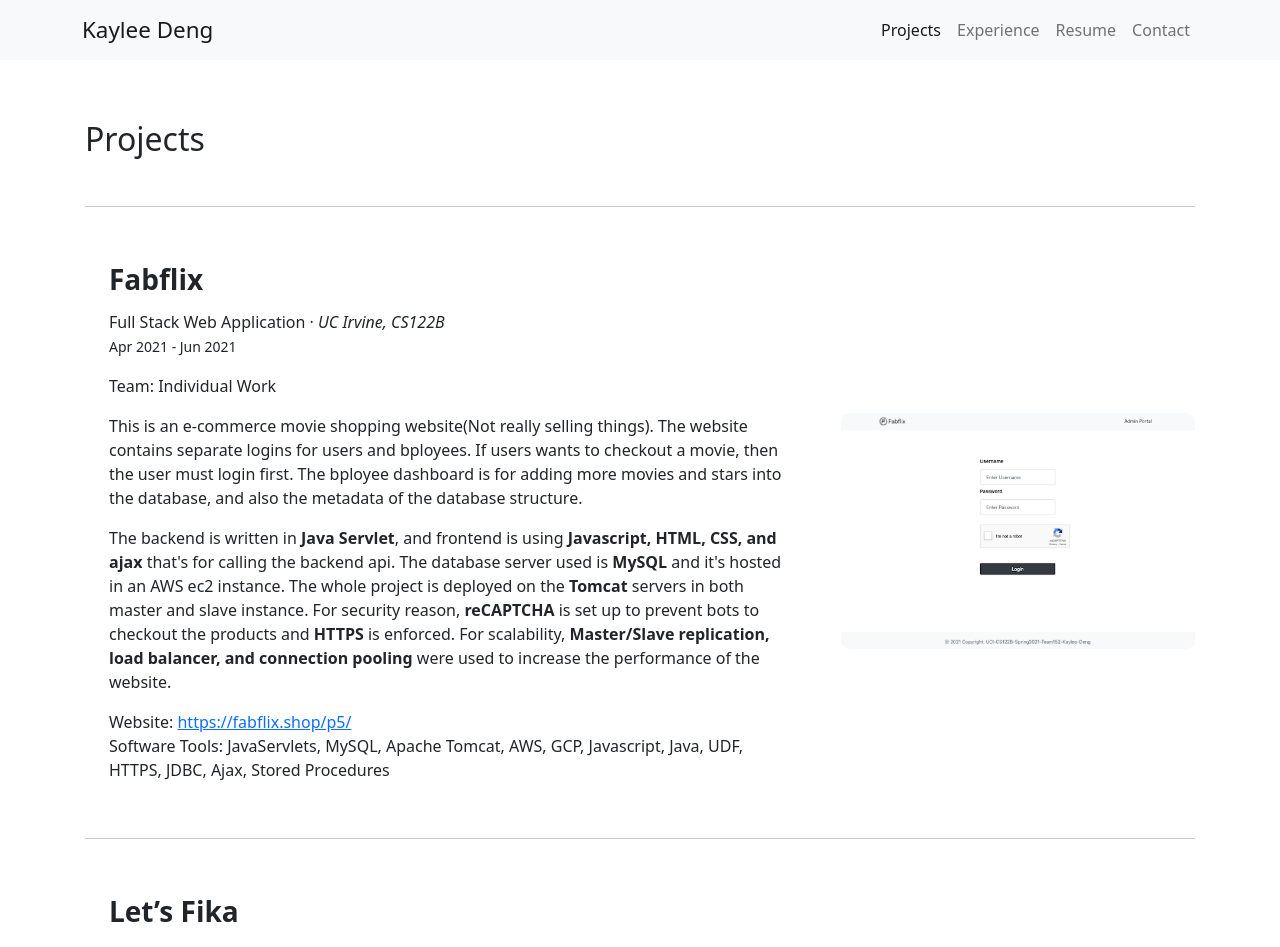
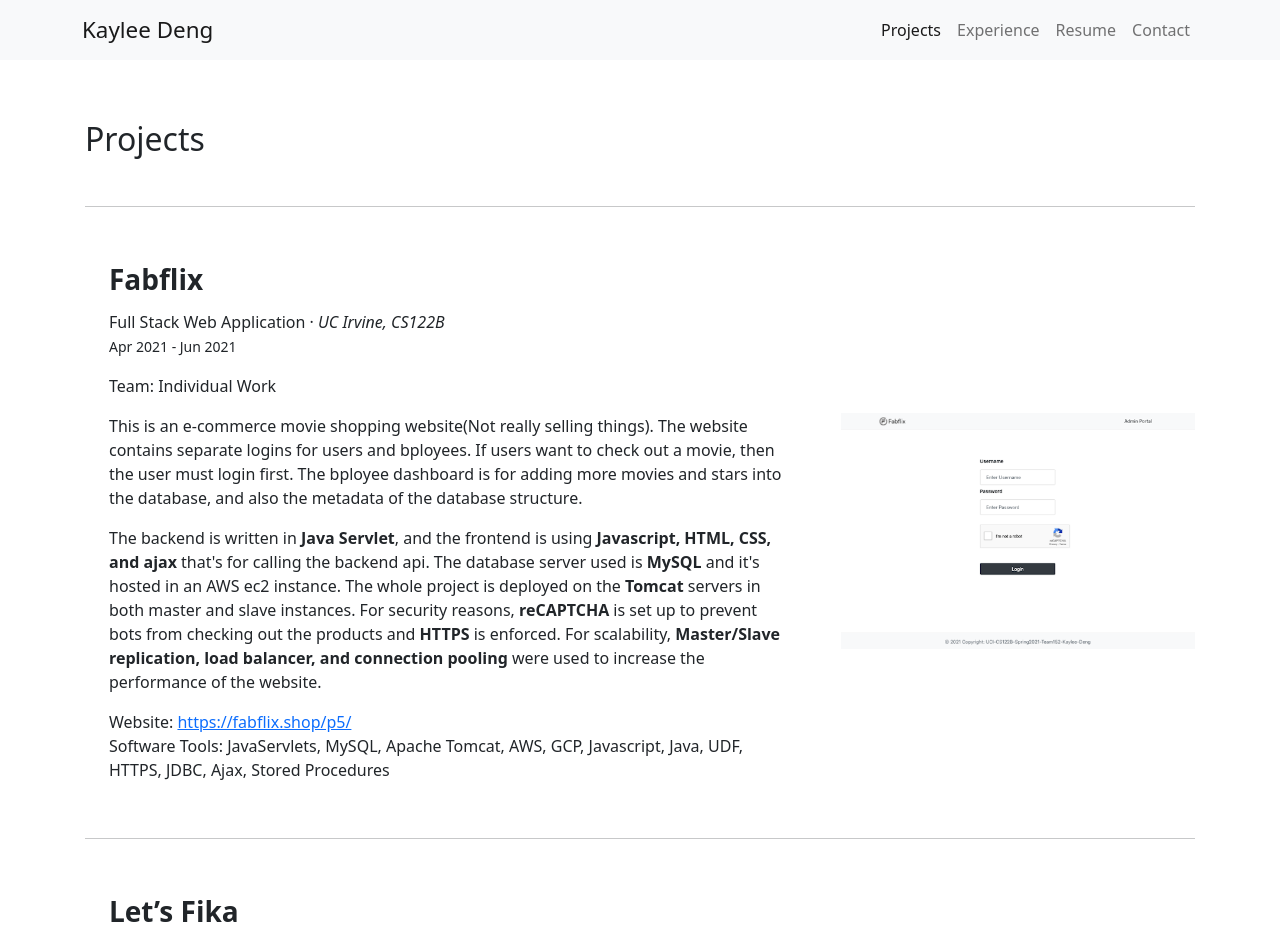
Before and after one commit to bikaylee/Portfolio, a Jekyll site: the page built from index.md, in a window 1280 px wide. Shown: the top 947 px of the page. Built offline with Jekyll 4.4.1, drawn with Linux system fonts in a browser that asks for light colours; some of the changed text lies outside the part shown.

Commit message:
finalize

```diff
--- a/css/custom.css
+++ b/css/custom.css
@@ -60,7 +60,6 @@ code {
 }
 
 img {
-  border-radius: 3%;
   max-height: 80%;
   max-width: 100%;
 }
--- a/index.md
+++ b/index.md
@@ -12,15 +12,36 @@ title: Project
 <div class="row">
     <div class="col-sm-8" >
         <div class="container">
-            <h3> Fabflix </h3>
-            <p>Full Stack Web Application &middot; <i>UC Irvine, CS122B</i><br>
-            <small>Apr 2021 - Jun 2021</small></p>
-            <p>Team: Individual Work</p>
-            <p>This is an e-commerce movie shopping website(Not really selling things). The website contains separate logins for users and bployees. If users wants to checkout a movie, then the user must login first. The bployee dashboard is for adding more movies and stars into the database, and also the metadata of the database structure.</p>
-            <p>The backend is written in <b>Java Servlet</b>, and frontend is using <b>Javascript, HTML, CSS, and ajax</b> that's for calling the backend api. The database server used is <b>MySQL</b> and it's hosted in an AWS ec2 instance. The whole project is deployed on the <b>Tomcat</b> servers in both master and slave instance. For security reason, <b>reCAPTCHA</b> is set up to prevent bots to checkout the products and <b>HTTPS</b> is enforced. For scalability, <b>Master/Slave replication, load
-            balancer, and connection pooling</b> were used to increase the performance of the website.</p>
-            <p>Website: <a href="https://fabflix.shop/p5/">https://fabflix.shop/p5/</a> <br>
-            Software Tools: JavaServlets, MySQL, Apache Tomcat, AWS, GCP, Javascript, Java, UDF, HTTPS, JDBC, Ajax, Stored Procedures</p>
+            <h3>
+                Fabflix
+            </h3>
+            <p>
+                Full Stack Web Application &middot;
+                <i>
+                    UC Irvine, CS122B
+                </i>
+                <br>
+                <small>
+                    Apr 2021 - Jun 2021
+                </small>
+            </p>
+            <p>
+                Team: Individual Work
+            </p>
+            <p>
+                This is an e-commerce movie shopping website(Not really selling things). The website contains separate logins for users and bployees. If users want to check out a movie, then the user must login first. The bployee dashboard is for adding more movies and stars into the database, and also the metadata of the database structure.
+            </p>
+            <p>
+                The backend is written in <b>Java Servlet</b>, and the frontend is using <b>Javascript, HTML, CSS, and ajax</b> that's for calling the backend api. The database server used is <b>MySQL</b> and it's hosted in an AWS ec2 instance. The whole project is deployed on the <b>Tomcat</b> servers in both master and slave instances. For security reasons, <b>reCAPTCHA</b> is set up to prevent bots from checking out the products and <b>HTTPS</b> is enforced. For scalability, <b>Master/Slave replication, load balancer, and connection pooling</b> were used to increase the performance of the website.
+            </p>
+            <p>
+                Website:
+                <a href="https://fabflix.shop/p5/">
+                    https://fabflix.shop/p5/
+                </a>
+                <br>
+                Software Tools: JavaServlets, MySQL, Apache Tomcat, AWS, GCP, Javascript, Java, UDF, HTTPS, JDBC, Ajax, Stored Procedures
+            </p>
         </div>
     </div>
     <div class="col-sm-4">
@@ -37,14 +58,35 @@ title: Project
 <div class="row">
     <div class="col-sm-8">
         <div class="container">
-            <h3> Let’s Fika </h3>
-            <p>Capstone Project &middot; <i>UC Irvine, CS180A/B</i><br>
-            <small>Jan 2021 - Jun 2021</small></p>
-            <p>Team Mbbers: Albert Zhang, Jack Su, Michael Wang</p>
-            <p>This Capstone project is sponsored by a startup company that wants to provide a space for people to share perspectives during a Swedish coffee time, as known as Fika. To escape from commenting and likes and provide a healthy and safe environment for people so that speakers are more encouraged to share.</p>
-            <p>The techinical structure of the project is the <b>MERN</b> stack development, which stands for <b>MongoDB, ExpressJS, React, and NodeJS.</b> Since most of the team is more familiar with python, we decided to use <b>Python Flask</b> for the backend in the beginning. However, the connecting of backend and frontend has an unresolved bug for two weeks, so we decided to convert the whole project into NodeJS for the backend. As everyone is working for a specific feature, the team is full-stack so everyone is more familar with the project code. So, I learned React and NodeJS during this project. I am responsible for the content managbent for administrators and overall display control for the frontend. Since the content is hosted on Spotify and Youtube, I used <b>OAuth2.0</b> for both API calling for pulling content link into our database.</p>
-            <p>Website: <a href="https://letsfika.today/"></a>https://letsfika.today/ <br>
-            Software Tools: MongoDB, ExpressJS, React, NodeJS, Netlify, Heroku, Youtube Data API, Spotify API
+            <h3>
+                Let’s Fika
+            </h3>
+            <p>
+                Capstone Project &middot;
+                <i>
+                    UC Irvine, CS180A/B
+                </i>
+                <br>
+                <small>
+                    Jan 2021 - Jun 2021
+                </small>
+            </p>
+            <p>
+                Team Mbbers: Albert Zhang, Jack Su, Michael Wang
+            </p>
+            <p>
+                This Capstone project is sponsored by a startup company that wants to provide a space for people to share perspectives during a Swedish coffee time, known as Fika. To escape from commenting and likes and provide a healthy and safe environment for people so that speakers are more encouraged to share.
+            </p>
+            <p>
+                The technical structure of the project is the <b>MERN</b> stack development, which stands for <b>MongoDB, ExpressJS, React, and NodeJS.</b> Since most of the team is more familiar with python, we decided to use <b>Python Flask</b> for the backend in the beginning. However, the connecting of backend and frontend has an unresolved bug for two weeks, so we decided to convert the whole project into NodeJS for the backend. As everyone is working for a specific feature, the team is full-stack so everyone is more familiar with the project code. So, I learned React and NodeJS during this project. I am responsible for the content management for administrators and overall display control for the frontend. Since the content is hosted on Spotify and Youtube, I used <b>OAuth2.0</b> for both API calls for pulling content links into our database.
+            </p>
+            <p>
+                Website:
+                <a href="https://letsfika.today/">
+                    https://letsfika.today/
+                </a>
+                <br>
+                Software Tools: MongoDB, ExpressJS, React, NodeJS, Netlify, Heroku, Youtube Data API, Spotify API
             </p>
         </div>
     </div>
@@ -62,15 +104,44 @@ title: Project
 <div class="row">
     <div class="col-sm-8">
         <div class="container">
-            <h3> Pixel Jump </h3>
-            <p>Artificial Intelligence Project in Malmo &middot; <i>UC Irvine, CS175</i><br>
-            <small>Oct 2020 - Dec 2020</small></p>
-            <p>Team Mbbers: Hongen Lei, Wencong She</p>
-            <p>Pixel Jump is a gameplay simulation in Malmo(Minecraft) that the agent will perform physical jumps from one platform to another with user-control jump simulation based on the <b>3D projectile motion calculation</b>. The purpose of this project is to let the agent observe his surrounding platforms and then pick an initial velocity from a continuous action space to ensure that the agent can land on various positions of the next platform and hopefully jump onto the glass (goal) block for greater reward.</p>
-            <p>This is <b>Deep Reinforcbent Learning</b> project that uses <b>PPO(Proximal Policy Optimization).</b>The algorithm makes updates based on the transitions that were obtained by the current policy and is used in the agent’s decision for better performance. To scale up the performance of our agent, we made five difficulity maps to train our agent for at least 24 hours. Data analysis can be found in the <a href="https://bikaylee.github.io/Pixel-Jump/final.html">final report</a>.</p>
-            <p>Website: <a href="https://bikaylee.github.io/Pixel-Jump/">https://bikaylee.github.io/Pixel-Jump/</a><br>
-            Source Code: <a href="https://github.com/bikaylee/Pixel-Jump">https://github.com/bikaylee/Pixel-Jump</a><br>
-            Software Tools: gym, rllib, ppo, numpy</p>
+            <h3>
+                Pixel Jump
+            </h3>
+            <p>
+                Artificial Intelligence Project in Malmo &middot;
+                <i>
+                    UC Irvine, CS175
+                </i>
+                <br>
+                <small>
+                    Oct 2020 - Dec 2020
+                </small>
+            </p>
+            <p>
+                Team Mbbers: Hongen Lei, Wencong She
+            </p>
+            <p>
+                Pixel Jump is a gameplay simulation in Malmo(Minecraft) where the agent will perform physical jumps from one platform to another with user-control jump simulation based on the <b> 3D projectile motion calculation</b>. The purpose of this project is to let the agent observe his surrounding platforms and then pick an initial velocity from a continuous action space to ensure that the agent can land on various positions of the next platform and hopefully jump onto the glass (goal) block for greater reward.
+            </p>
+            <p>
+                This is <b>Deep Reinforcement Learning</b> project that uses <b>PPO(Proximal Policy Optimization).</b>The algorithm makes updates based on the transitions that were obtained by the current policy and is used in the agent’s decision for better performance. To scale up the performance of our agent, we made five difficult maps to train our agent for at least 24 hours. Data analysis can be found in the
+                <a href="https://bikaylee.github.io/Pixel-Jump/final.html">
+                    final report
+                </a>.
+            </p>
+            <p>
+                Website:
+                <a href="https://bikaylee.github.io/Pixel-Jump/">
+                    https://bikaylee.github.io/Pixel-Jump/
+                </a>
+                <br>
+                Source Code:
+                <a href="https://github.com/bikaylee/Pixel-Jump">
+                    https://github.com/bikaylee/Pixel-Jump
+                </a>
+                <br>
+                Software Tools: gym, rllib, ppo, numpy
+            </p>
         </div>
     </div>
     <div class="col-sm-4">
@@ -87,17 +158,28 @@ title: Project
 <div class="row">
     <div class="col-sm-8">
         <div class="container">
-            <h3> Wumpus World </h3>
-            <p>Intro to Artificial Intelligence Project &middot; <i>UC Irvine, CS171</i><br>
-            <small>Mar 2020</small></p>
-            <p>Team: Individual Work</p>
-            <p>This project is from an intro course of Artificial Intelligence. The Wumpus World is classified as <b>single agent,
-            partially observable, simulated, static, discrete, sequential, and deterministic.</b> The goal is to let the agent gets as
-            many points as possible. Given a 2D grid of tiles, the agent will be scored based on the performance of getting a gold
-            safely. The objective is to use <b>a* search</b> to find the minimal step of path both in searching the target and
-            returning. Based on the current perceptions to predict the safety of surrounding tiles, the agent will go to the safest
-            location in searching and will be marked trapped and return to the starting point if surroundings are too dangerous.</p>
-            <p>Software Tools: C++, a* search</p>
+            <h3>
+                Wumpus World
+            </h3>
+            <p>
+                Intro to Artificial Intelligence Project &middot;
+                <i>
+                    UC Irvine, CS171
+                </i>
+                <br>
+                <small>
+                    Mar 2020
+                </small>
+            </p>
+            <p>
+                Team: Individual Work
+            </p>
+            <p>
+                This project is from an intro course of Artificial Intelligence. The Wumpus World is classified as <b>single agent, partially observable, simulated, static, discrete, sequential, and deterministic.</b> The goal is to let the agent get as many points as possible. Given a 2D grid of tiles, the agent will be scored based on the performance of getting a gold safely. The objective is to use <b>a* search</b> to find the minimal step of path both in searching the target and returning. Based on the current perceptions to predict the safety of surrounding tiles, the agent will go to the safest location in searching and will be marked trapped and return to the starting point if surroundings are too dangerous.
+            </p>
+            <p>
+                Software Tools: C++, a* search
+            </p>
         </div>
     </div>
 
@@ -110,16 +192,38 @@ title: Project
 <div class="row">
     <div class="col-sm-8">
         <div class="container">
-            <h3> She Who Codes </h3>
-            <p>Webpage &middot; <i> CCSF - She Who Codes Club </i><br>
-            <small>Sep 2018</small></p>
-            <p>Team: Individual Work</p>
-            <p>As the treauser of She Who Codes club in City College of San Franciso, I redesigned the club webpage to promote our
-            club. The webpage contains past events and upcoming events. It also includes the club contact information, meeting time,
-            and mission.</p>
-            <p>Website: <a href="https://bikaylee.github.io/She-Who-Codes/">https://bikaylee.github.io/She-Who-Codes/</a><br>
-            Source Code: <a href="https://github.com/bikaylee/She-Who-Codes">https://github.com/bikaylee/She-Who-Codes</a><br>
-            Software Tools: HTML, CSS, Javascript</p>
+            <h3>
+                She Who Codes
+            </h3>
+            <p>
+                Webpage &middot;
+                <i>
+                    CCSF - She Who Codes Club
+                </i>
+                <br>
+                <small>
+                    Sep 2018
+                </small>
+            </p>
+            <p>
+                Team: Individual Work
+            </p>
+            <p>
+                As the treasurer of She Who Codes club in City College of San Francisco, I redesigned the club webpage to promote our club. The webpage contains past events and upcoming events. It also includes the club contact information, meeting time, and mission.
+            </p>
+            <p>
+                Website:
+                <a href="https://bikaylee.github.io/She-Who-Codes/">
+                    https://bikaylee.github.io/She-Who-Codes/
+                </a>
+                <br>
+                Source Code:
+                <a href="https://github.com/bikaylee/She-Who-Codes">
+                https://github.com/bikaylee/She-Who-Codes
+                </a>
+                <br>
+                Software Tools: HTML, CSS, Javascript
+            </p>
         </div>
     </div>
     <div class="col-sm-4">
@@ -135,16 +239,38 @@ title: Project
 <div class="row">
     <div class="col-sm-8">
         <div class="container">
-            <h3> La Fusion </h3>
-            <p>Webpage &middot; <i>San Francisco Code Ramp</i><br>
-            <small>Feb 2017 - Apr 2017</small></p>
-            <p>Team: Individual Work</p>
-            <p>Very first webpage project after taking APCS in junior year of high schoool. At San Francisco Success Center, this
-            8-week course about web development fundamentals was taught by an experienced software engineer. This project is a
-            redesigned webpage for a local restaurant in San Francisco.</p>
-            <p>Website: <a href="https://bikaylee.github.io/La-Fusion/">https://bikaylee.github.io/La-Fusion/</a> <br>
-            Source Code: <a href="https://github.com/bikaylee/La-Fusion">https://github.com/bikaylee/La-Fusion</a><br>
-            Software Tools: HTML, CSS, Javascript</p>
+            <h3>
+                La Fusion
+            </h3>
+            <p>
+                Webpage &middot;
+                <i>
+                    San Francisco Code Ramp
+                </i>
+                <br>
+                <small>
+                    Feb 2017 - Apr 2017
+                </small>
+            </p>
+            <p>
+            Team: Individual Work
+            </p>
+            <p>
+                Very first webpage project after taking APCS in junior year of high school. At San Francisco Success Center, this 8-week course about web development fundamentals was taught by an experienced software engineer. This project is a redesigned website for a local restaurant in San Francisco.
+            </p>
+            <p>
+                Website:
+                <a href="https://bikaylee.github.io/La-Fusion/">
+                    https://bikaylee.github.io/La-Fusion/
+                </a>
+                <br>
+                Source Code:
+                <a href="https://github.com/bikaylee/La-Fusion">
+                    https://github.com/bikaylee/La-Fusion
+                </a>
+                <br>
+                Software Tools: HTML, CSS, Javascript
+            </p>
         </div>
     </div>
     <div class="col-sm-4">
```
Also changed, not shown: experience.md (+0 -3 lines), README.md.
